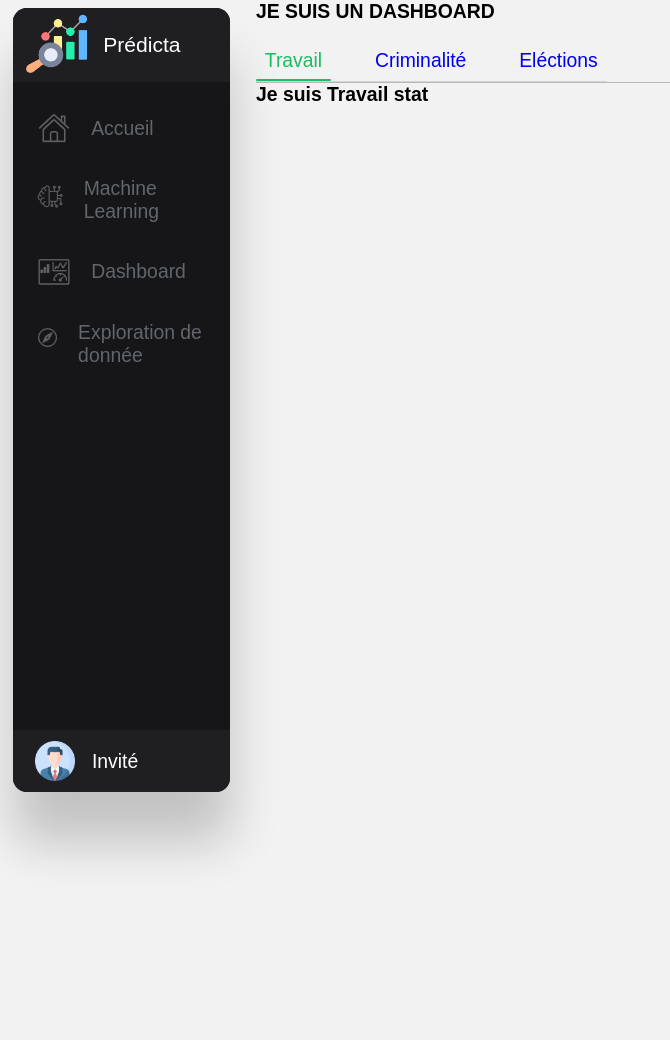
After one commit to gmeline/MSPR813, a Django app: page /dashboard/travail in a window 1280 px wide. The commit adds this page. Shown: the top 1040 px of the page, without its empty margins (0-670 px from the left). Run offline with Django 5.2, Linux system fonts and the light colour scheme; parts of the project's set-up code (start-up, migrations or seed data) failed here and were passed over; some web fonts are replaced.

```diff
--- /dev/null
+++ b/dashboard/templates/dashboard/base/index.html
@@ -0,0 +1,17 @@
+{% extends 'base.html' %}
+{% block css %}
+<link rel="stylesheet" href="../static/css/dashboard/style.css">
+{% endblock %}
+{% block content %}
+<h1> JE SUIS UN DASHBOARD</h1>
+    <nav CLASS="nav-wrapper">
+        <ul class="tabs-container">
+            <li><a href="/dashboard" class="tab-link active">Travail</a></li>
+            <li><a href="/dashboard/criminality" class="tab-link">Criminalité</a></li>
+            <li><a href="/dashboard/elections" class="tab-link">Eléctions</a></li>
+        </ul>
+    </nav>
+    <div class="content-wrapper">
+        {% block stats %} {% endblock %}
+    </div>
+{% endblock %}
--- /dev/null
+++ b/dashboard/templates/dashboard/criminality/index.html
@@ -0,0 +1,4 @@
+{% extends '../base/index.html' %}
+{% block stats %}
+<h2>Je suis Criminality stat</h2>
+{% endblock %}
--- /dev/null
+++ b/dashboard/templates/dashboard/elections/index.html
@@ -0,0 +1,4 @@
+{% extends '../base/index.html' %}
+{% block stats %}
+<h2>Je suis elections stat</h2>
+{% endblock %}
--- a/dashboard/templates/dashboard/index.html
+++ /dev/null
@@ -1,4 +0,0 @@
-{% extends 'base.html' %}
-{% block content %}
-<h1> JE SUIS UN DASHBOARD</h1>
-{% endblock %}
--- /dev/null
+++ b/dashboard/templates/dashboard/travail/travail.html
@@ -0,0 +1,4 @@
+{% extends '../base/index.html' %}
+{% block stats %}
+<h2>Je suis Travail stat</h2>
+{% endblock %}
--- a/dashboard/urls.py
+++ b/dashboard/urls.py
@@ -3,5 +3,7 @@ from django.urls import path
 from dashboard import views
 
 urlpatterns = [
-    path('', views.dashboard, name='dashboard'),
+    path('travail', views.travail, name='dashboard'),
+    path('criminality', views.criminality, name='dashboard'),
+    path('elections', views.elections, name='dashboard'),
 ]
--- a/dashboard/views.py
+++ b/dashboard/views.py
@@ -1,5 +1,91 @@
+import pandas as pd
+import squarify
+from django.db.models.aggregates import Sum
+from django.db.models.functions import Substr
+
+from core.models import CriminalityPerCir, LegislativePerCir, UnemploymentPerCir, DensityPopulation
+from core.testService import DataService
+import matplotlib.pyplot as plt
+import base64
+from io import BytesIO
 from django.shortcuts import render
+
+
+def generate_graph():
+    # Query your data (example with SalesData model)
+    criminally_data = CriminalityPerCir.objects.filter(annee='2019').all()
+
+    # Extract the data to plot
+    circuncription = [data.code_circonscription for data in criminally_data]
+    crime_number = [data.nombre for data in criminally_data]
+    # Create the plot
+    plt.figure(figsize=(10, 6))
+    plt.plot(circuncription, crime_number, marker='o', linestyle='-', color='b')
+
+    # Title and labels
+    plt.title('Sales Over Time')
+    plt.xlabel('Date')
+    plt.ylabel('Sales')
+
+    # Save the plot to a BytesIO object
+    img = BytesIO()
+    plt.savefig(img, format='png')
+    img.seek(0)
+
+    # Encode the image to base64
+    img_base64 = base64.b64encode(img.getvalue()).decode('utf-8')
+
+    # Close the plot to free up memory
+    plt.close()
+
+    return img_base64
+
+def create_unemployment_radar_chart_image():
+    print('GOGOOOO-s-----')
+    unemployed_data = get_unemployment_data()
+    print([data["total_nombre"] for data in unemployed_data])
+    df = pd.DataFrame({'nb_people': [data["total_nombre"] for data in unemployed_data], 'group': [data["department"] for data in unemployed_data]})
+    labels = [f"{name}\n{parent[5:]}\n{value}" for name, value, parent in zip(df['group'], df['nb_people'], df['group'])]
+    # plot it
+    squarify.plot(sizes=df['nb_people'], label=labels, alpha=.8)
+    plt.axis('off')
+    img = BytesIO()
+    plt.savefig(img, format='png')
+    img.seek(0)
+    img_base64 = base64.b64encode(img.getvalue()).decode('utf-8')
+
+    # Close the plot to free up memory
+    plt.close()
+
+    return img_base64
+
+def get_election_result():
+    election_result = LegislativePerCir.objects.all()
+    election_data = [data.blancs_et_nuls for data in election_result]
+
+def get_unemployment_data():
+    unemplyment_result = CriminalityPerCir.objects.annotate(department=Substr('code_circonscription', 1, 2)).values('department').annotate(total_nombre=Sum('nombre')).order_by('department')
+    return [data for data in unemplyment_result]
+def get_densityPopulation_data():
+    density_population_result = DensityPopulation.objects.all()
+    densityt_data = [data.density for data in density_population_result]
 
 # Create your views here.
 def dashboard(request):
-    return render(request, 'dashboard/index.html')
+    criminally_data = generate_graph()
+    image_data = create_unemployment_radar_chart_image()
+    unemploy_daata = create_unemployment_radar_chart_image()
+    get_unemployment_data()
+    get_densityPopulation_data()
+    return render(request, 'dashboard/index.html', {'criminally': criminally_data, 'unemployment_data': unemploy_daata})
+
+def travail(request):
+    return render(request, 'dashboard/travail/travail.html')
+
+def criminality(request):
+
+
+    return render(request, 'dashboard/criminality/index.html')
+
+def elections(request):
+    return render(request, 'dashboard/elections/index.html')
--- /dev/null
+++ b/static/css/dashboard/style.css
@@ -0,0 +1,47 @@
+h1 {
+    margin-bottom: 1rem;
+}
+.tabs-container {
+    display: flex;
+    justify-content: space-around;
+    gap: 2rem;
+    width: fit-content;
+    border-bottom: 1px solid #d1d5db;
+}
+
+.nav-wrapper {
+    border-bottom: solid #B8B8B8 0.1rem;
+}
+.tabs-container > li {
+    padding: 0.5rem;
+     background: none;
+  border: none;
+  font-size: 16px;
+  color: #6b7280; /* gray text */
+  position: relative;
+  cursor: pointer;
+}
+
+.tabs-container > li:hover{
+    a {
+        color: #18be61;
+    }
+    transition: ease-in-out 0.2s;
+
+}
+
+.tabs-container > li > .active{
+  color: #18be61;
+  font-weight: 500;
+}
+
+.tabs-container > li > .active::after {
+  content: '';
+  position: absolute;
+  bottom: 0;
+  left: 0;
+  height: 2px;
+  width: 100%;
+  background-color: #18be61; /* blue underline */
+  border-radius: 1px;
+}
--- a/static/css/style.css
+++ b/static/css/style.css
@@ -4,6 +4,9 @@
   box-sizing: content-box;
   font-size: 1.1rem;
   font-family: "Funnel Display", sans-serif;
+  list-style-type: none;
+  text-decoration: none;
+
 }
 
 body {
@@ -30,8 +33,8 @@ aside {
   margin-left: auto;
 }
 
-li {
-  list-style-type: none;
+.navigation-wrapper > ul > li {
+
   margin-left: 10px;
   margin-top: 10px;
   margin-bottom: 20px;
--- a/templates/base.html
+++ b/templates/base.html
@@ -21,7 +21,7 @@
         <p class="application-text">Prédicta</p>
       </div>
       <div class="wrapper-menu">
-        <nav>
+        <nav class="navigation-wrapper">
           <ul>
             <li class="home-part">
               <div class="home-icon"></div>
```
